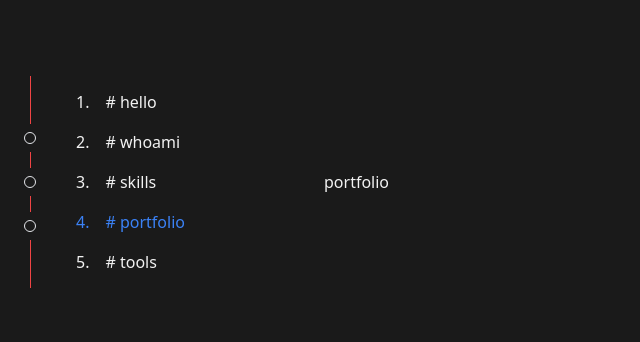
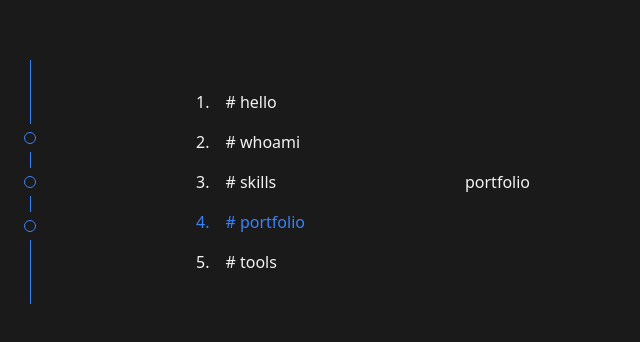
Before and after one commit to Wiazeph/ReactJS-emreerden-dev, a React (Vite) app: page /portfolio in a window 1280 px wide. Shown: the part 210-552 px from the top of the page, without its empty margins (0-640 px from the left). Built offline with nearby package versions, Linux system fonts and the light colour scheme.

Commit message:
create useColorStore

```diff
--- a/src/assets/css/index.css
+++ b/src/assets/css/index.css
@@ -3,7 +3,25 @@
 @tailwind utilities;
 
 @layer base {
-    body {
-        @apply bg-[#1a1a1a] text-[#f2f2f2];
-    }
+  body {
+    @apply bg-[#1a1a1a] text-[#f2f2f2];
+  }
 }
+
+@layer utilities {
+  .shadow-hello {
+    text-shadow: 15px 15px #ff4e9a;
+  }
+  .shadow-whoami {
+    text-shadow: 15px 15px #b68600;
+  }
+  .shadow-skills {
+    text-shadow: 15px 15px #00ff88;
+  }
+  .shadow-portfolio {
+    text-shadow: 15px 15px #00eaff;
+  }
+  .shadow-tools {
+    text-shadow: 15px 15px #b146f9;
+  }
+}
--- a/src/layouts/main/index.jsx
+++ b/src/layouts/main/index.jsx
@@ -3,8 +3,8 @@ import SideBar from "./sidebar";
 
 const MainLayout = () => {
   return (
-    <div className="container mx-auto flex flex-col sm:flex-row gap-10 sm:gap-0 items-center h-screen px-6 pt-10 pb-14">
-      <aside className="sm:max-w-[300px] w-full">
+    <div className="container mx-auto flex flex-col sm:flex-row gap-10 sm:gap-20 md:gap-[120px] lg:gap-40 items-center h-screen px-6 pt-10 pb-14">
+      <aside>
         <SideBar />
       </aside>
       <main className="w-full">
--- a/src/layouts/main/sidebar/index.jsx
+++ b/src/layouts/main/sidebar/index.jsx
@@ -1,48 +1,66 @@
 import classNames from "classnames";
-import { useState } from "react";
 import { NavLink } from "react-router-dom";
 import navLinks from "~/utils/consts";
+import { useColorStore } from "~/stores/color";
+import { useState, useEffect } from "react";
 
 const SideBar = () => {
-  const [activeColor, setActiveColor] = useState("text-pink-500");
-  console.log(activeColor);
+  const [currentPathColor, setCurrentPathColor] = useState("");
+  const color = useColorStore((state) => state.color);
+  const setColor = useColorStore((state) => state.setColor);
 
-  const handleNavLinkClick = (color) => {
-    setActiveColor(color);
+  const handleNavLinkOver = (color) => {
+    setColor(color);
   };
 
+  const handleNavLinkOut = () => {
+    setColor(currentPathColor);
+  };
+
+  useEffect(() => {
+    const matchedNavLink = navLinks.find(
+      (nlink) => nlink.path === location.pathname
+    );
+    if (matchedNavLink) {
+      setColor(matchedNavLink.color);
+      setCurrentPathColor(matchedNavLink.color);
+    }
+  }, []);
+
   return (
-    <div className="flex gap-10 items-center">
-      <div className="flex flex-col gap-2 items-center text-red-500">
-        <div className="h-12 w-px bg-current"></div>
-        <div className="border w-3 h-3 rounded-full"></div>
+    <div className="flex gap-10 sm:gap-20 md:gap-[120px] lg:gap-40 items-center">
+      <div
+        className={`flex flex-col gap-2 items-center transition-colors ${color}`}
+      >
+        <div className="h-16 w-px bg-current"></div>
+        <div className="border border-current w-3 h-3 rounded-full"></div>
         <div className="h-4 w-px bg-current"></div>
-        <div className="border w-3 h-3 rounded-full"></div>
+        <div className="border border-current w-3 h-3 rounded-full"></div>
         <div className="h-4 w-px bg-current"></div>
-        <div className="border w-3 h-3 rounded-full"></div>
-        <div className="h-12 w-px bg-current"></div>
+        <div className="border border-current w-3 h-3 rounded-full"></div>
+        <div className="h-16 w-px bg-current"></div>
       </div>
 
-      <nav className="flex flex-col gap-4">
+      <nav className="w-max">
         {navLinks.map((nlink, index) => (
           <NavLink
             key={index}
             to={nlink.path}
-            onClick={() => handleNavLinkClick(nlink.color)}
-            className="w-fit"
+            onClick={() => setCurrentPathColor(nlink.color)}
+            onMouseOver={() => handleNavLinkOver(nlink.color)}
+            onMouseOut={handleNavLinkOut}
           >
             {({ isActive }) => (
               <div
                 className={classNames(
-                  "flex gap-4 items-center transition-colors",
+                  "flex gap-4 items-center transition-all py-2",
                   {
                     [nlink.color]: isActive,
-                    [`${nlink.hoverColor}`]: !isActive,
+                    [nlink.textHover]: !isActive,
                   }
                 )}
               >
                 <div>{index + 1}.</div>
-                {/* <div className="h-3 w-px bg-current"></div> */}
                 <div># {nlink.title}</div>
               </div>
             )}
--- /dev/null
+++ b/src/stores/color/index.jsx
@@ -0,0 +1,6 @@
+import { create } from "zustand";
+
+export const useColorStore = create((set) => ({
+  color: "",
+  setColor: (color) => set({ color }),
+}));
--- a/src/utils/consts.jsx
+++ b/src/utils/consts.jsx
@@ -3,31 +3,31 @@ const navLinks = [
     path: "/",
     title: "hello",
     color: "text-pink-500",
-    hoverColor: "hover:text-pink-300",
+    textHover: "hover:text-pink-300 hover:shadow-hello",
   },
   {
     path: "/whoami",
     title: "whoami",
     color: "text-yellow-500",
-    hoverColor: "hover:text-yellow-300",
+    textHover: "hover:text-yellow-300 hover:shadow-whoami",
   },
   {
     path: "/skills",
     title: "skills",
     color: "text-green-500",
-    hoverColor: "hover:text-green-300",
+    textHover: "hover:text-green-300 hover:shadow-skills",
   },
   {
     path: "/portfolio",
     title: "portfolio",
     color: "text-blue-500",
-    hoverColor: "hover:text-blue-300",
+    textHover: "hover:text-blue-300 hover:shadow-portfolio",
   },
   {
     path: "/tools",
     title: "tools",
     color: "text-purple-500",
-    hoverColor: "hover:text-purple-300",
+    textHover: "hover:text-purple-300  hover:shadow-tools",
   },
 ];
 
```
